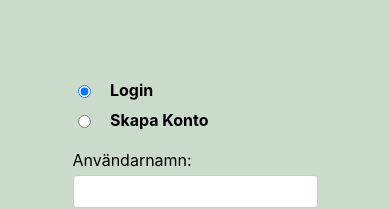
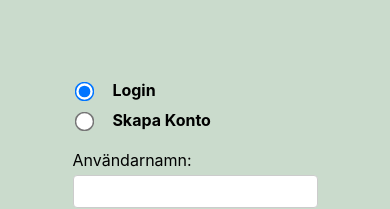
Before and after one commit to kaolle/palmabokning, a React (Create React App) app: page / in a window 390 px wide. Shown: the part 212-421 px from the top of the page. Built offline with nearby package versions, Linux system fonts and the light colour scheme.

Commit message:
try to make the login modal radio button labels be vertically aligned

```diff
--- a/src/ModalDialogCommon.css
+++ b/src/ModalDialogCommon.css
@@ -139,19 +139,19 @@
     color: #666; /* Content color */
 }
 
-
 .radio-container {
-    border-radius: 5px;
+    display: flex;
+    flex-direction: column; /* Stack radio buttons vertically */
+    align-items: flex-start; /* Align items to the start of the container */
     padding: 10px;
-    display: flex; /* Add this line to align items in a row */
-    width: 70%;
-    align-content: center;
+    width: 70%; /* Adjust width as needed */
 }
 
 .radio-label {
     display: flex;
     align-items: center;
-    margin-right: 20px; /* Adjust the margin to add space between radio buttons */
+    gap: 10px; /* This creates space between the radio button and label text */
+    margin-bottom: 10px;
 }
 
 .radio-label input {
@@ -161,30 +161,7 @@
 
 .radio-label span {
     font-weight: bold;
-    font-size: 1.2em; /* Adjust the font size as needed for the label text */
+    font-size: 1.0em; /* Adjust the font size as needed for the label text */
     white-space: nowrap; /* Prevent text from wrapping */
     margin-left: 1vw;
 }
-
-@media (max-width: 600px) {
-    .radio-container {
-        flex-direction: column;
-        align-items: flex-start;
-    }
-
-    .radio-label {
-        margin-bottom: 10px; /* Space between radio buttons */
-        align-items: center; /* Ensure vertical alignment */
-    }
-
-    .radio-label input {
-        margin-right: 4vw;
-        transform: scale(1); /* Consider if adjustment is needed */
-    }
-
-    .radio-label span {
-        font-size: 1em; /* Adjust as needed for mobile */
-        text-align: left;
-        margin-left: 1vw; /* Ensure spacing is consistent */
-    }
-}
```
